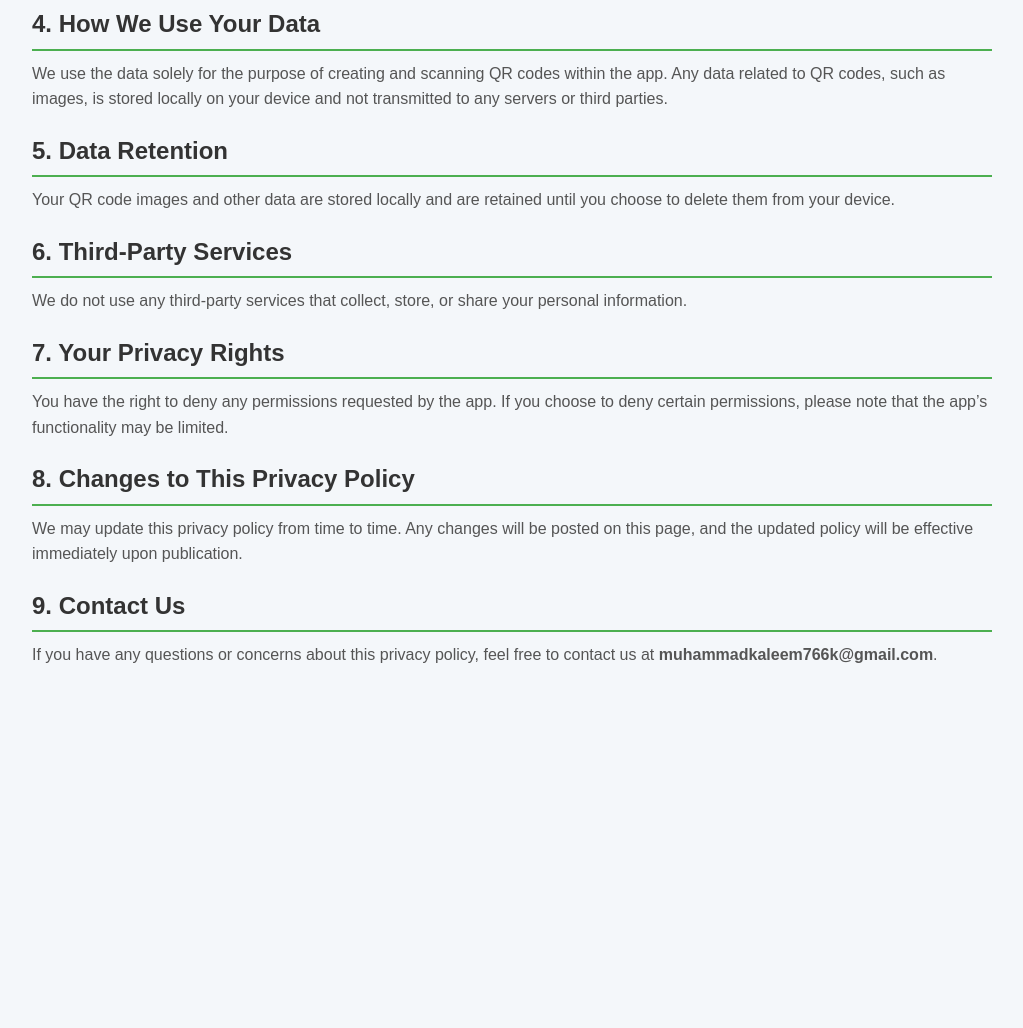
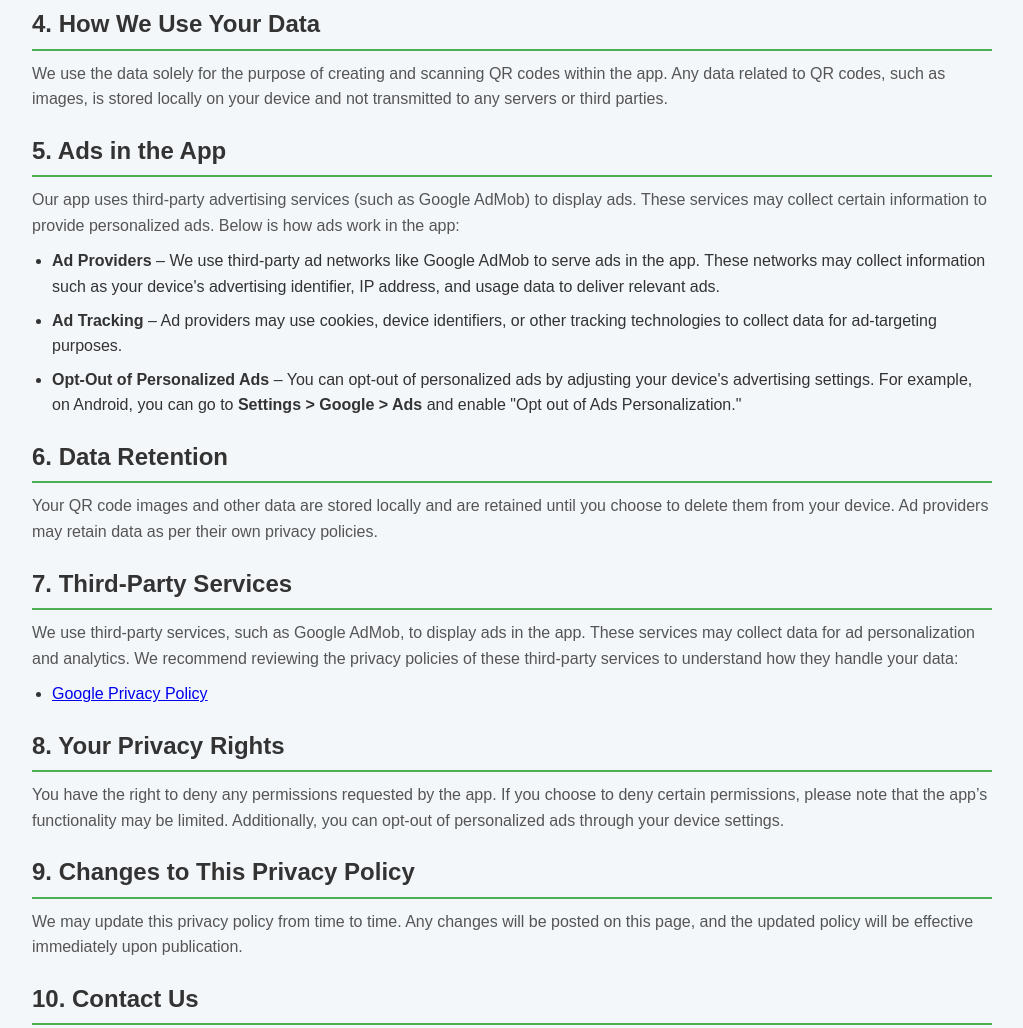
Before and after one commit to Muhammadkaleem/qr-zap-privacy-policy, a plain HTML site: page index.html in a window 1280 px wide. Shown: the part 740-1768 px from the top of the page, without its empty margins (128-1151 px from the left). Before the commit the page ends 1438 px from the top, so only its background shows below. Drawn offline with Linux system fonts and the light colour scheme.

Commit message:
ad policy update

```diff
--- a/index.html
+++ b/index.html
@@ -21,7 +21,8 @@
         <p>
           Welcome to QR Zap! We value your privacy and are committed to
           protecting your personal data. This Privacy Policy outlines the
-          permissions we request and how we handle the data.
+          permissions we request, how we handle the data, and how ads are served
+          in the app.
         </p>
 
         <h2>2. Permissions We Request</h2>
@@ -41,16 +42,26 @@
             QR codes from your device.
           </li>
           <li>
-            <strong>Read Contacts</strong> – This permission is required if a QR code contains contact information (like a phone number, email, or name). The app uses this permission to read the contact details so that you can choose to save them directly to your device's contacts list.
+            <strong>Read Contacts</strong> – This permission is required if a QR
+            code contains contact information (like a phone number, email, or
+            name). The app uses this permission to read the contact details so
+            that you can choose to save them directly to your device's contacts
+            list.
           </li>
           <li>
-            <strong>Write Contacts</strong> – This permission allows the app to add or modify contact details on your device. If a QR code contains contact information, the app will request this permission to add or update the contact in your device's contacts database.
+            <strong>Write Contacts</strong> – This permission allows the app to
+            add or modify contact details on your device. If a QR code contains
+            contact information, the app will request this permission to add or
+            update the contact in your device's contacts database.
           </li>
         </ul>
 
         <h2>3. What Data We Collect</h2>
         <p>
-          We do not collect any personal information apart from the permissions mentioned above. These permissions are solely used for scanning and saving QR codes. No personal data is stored or shared with third parties.
+          We do not collect any personal information apart from the permissions
+          mentioned above. These permissions are solely used for scanning and
+          saving QR codes. No personal data is stored or shared with third
+          parties.
         </p>
 
         <h2>4. How We Use Your Data</h2>
@@ -61,36 +72,75 @@
           third parties.
         </p>
 
-        <h2>5. Data Retention</h2>
+        <h2>5. Ads in the App</h2>
+        <p>
+          Our app uses third-party advertising services (such as Google AdMob)
+          to display ads. These services may collect certain information to
+          provide personalized ads. Below is how ads work in the app:
+        </p>
+        <ul>
+          <li>
+            <strong>Ad Providers</strong> – We use third-party ad networks like
+            Google AdMob to serve ads in the app. These networks may collect
+            information such as your device's advertising identifier, IP
+            address, and usage data to deliver relevant ads.
+          </li>
+          <li>
+            <strong>Ad Tracking</strong> – Ad providers may use cookies, device
+            identifiers, or other tracking technologies to collect data for
+            ad-targeting purposes.
+          </li>
+          <li>
+            <strong>Opt-Out of Personalized Ads</strong> – You can opt-out of
+            personalized ads by adjusting your device's advertising settings.
+            For example, on Android, you can go to
+            <strong>Settings > Google > Ads</strong> and enable "Opt out of Ads
+            Personalization."
+          </li>
+        </ul>
+
+        <h2>6. Data Retention</h2>
         <p>
           Your QR code images and other data are stored locally and are retained
-          until you choose to delete them from your device.
+          until you choose to delete them from your device. Ad providers may
+          retain data as per their own privacy policies.
         </p>
 
-        <h2>6. Third-Party Services</h2>
+        <h2>7. Third-Party Services</h2>
         <p>
-          We do not use any third-party services that collect, store, or share
-          your personal information.
+          We use third-party services, such as Google AdMob, to display ads in
+          the app. These services may collect data for ad personalization and
+          analytics. We recommend reviewing the privacy policies of these
+          third-party services to understand how they handle your data:
         </p>
+        <ul>
+          <li>
+            <a href="https://policies.google.com/privacy" target="_blank"
+              >Google Privacy Policy</a
+            >
+          </li>
+        </ul>
 
-        <h2>7. Your Privacy Rights</h2>
+        <h2>8. Your Privacy Rights</h2>
         <p>
           You have the right to deny any permissions requested by the app. If
           you choose to deny certain permissions, please note that the app’s
-          functionality may be limited.
+          functionality may be limited. Additionally, you can opt-out of
+          personalized ads through your device settings.
         </p>
 
-        <h2>8. Changes to This Privacy Policy</h2>
+        <h2>9. Changes to This Privacy Policy</h2>
         <p>
           We may update this privacy policy from time to time. Any changes will
           be posted on this page, and the updated policy will be effective
           immediately upon publication.
         </p>
 
-        <h2>9. Contact Us</h2>
+        <h2>10. Contact Us</h2>
         <p>
           If you have any questions or concerns about this privacy policy, feel
-          free to contact us at <strong>muhammadkaleem766k@gmail.com</strong>.
+          free to contact us at
+          <strong>muhammadkaleem766k@gmail.com</strong>.
         </p>
       </section>
     </div>
```
